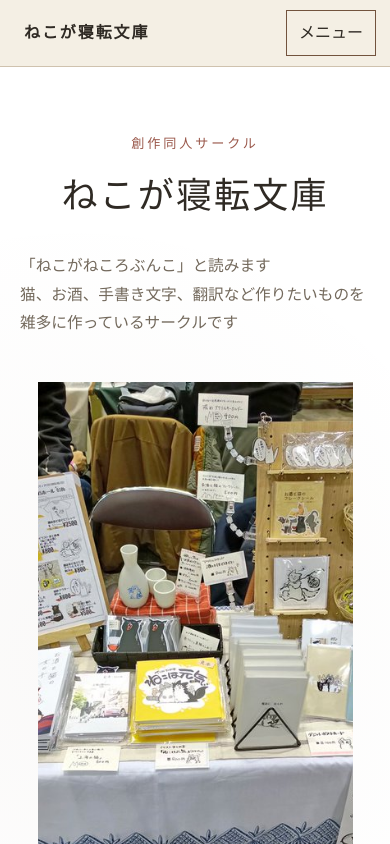
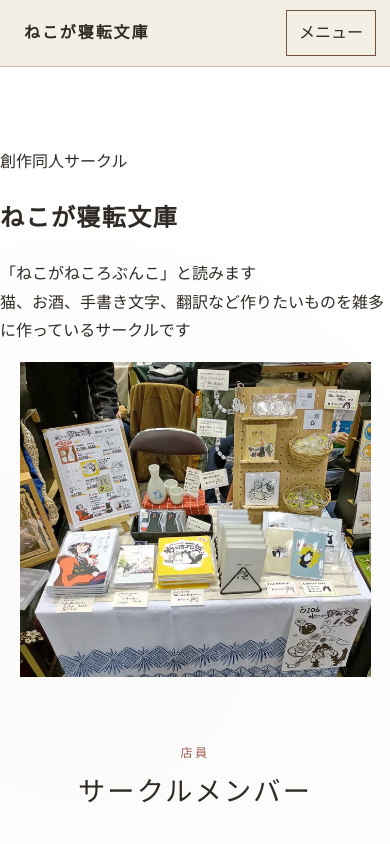
Before and after one commit to NekoGaNekoroBunko/nekoganekorobunko.github.io, a plain HTML site: page index.html in a window 390 px wide. Shown: the top 844 px of the page. Drawn offline with Linux system fonts and the light colour scheme.

Commit message:
Add files via upload

```diff
--- a/style.css
+++ b/style.css
@@ -59,16 +59,14 @@ img { max-width: 100%; display: block; }
 .menu-button { display: none; border: 1px solid var(--wood); background: transparent; padding: 8px 12px; font: inherit; color: inherit; }
 
 
-/* ==================== トップ ==================== */
-.hero { padding: 86px 20px 55px; }
-.hero-inner { width: min(900px, 100%); margin: auto; text-align: center; }
-.hero-kicker { color: var(--red); letter-spacing: .22em; font-size: .82rem; margin: 0 0 8px; }
-.hero h1 { margin: 0; font-size: clamp(2.25rem, 7vw, 4.5rem); font-weight: 500; letter-spacing: .12em; }
-.hero-copy { max-width: 690px; margin: 24px auto 45px; color: var(--muted); font-size: .98rem; }
-
 /* ---------- トップ画像 ---------- */
-.hero-image {   width: 90%;   margin: 10px auto 0;   overflow: hidden; }
-.hero-image img {   display: block;   width: 100%;   height: 500px;   object-fit: cover;   object-position: center center; }
+.hero-image { width: 90%; margin: 10px auto 0; overflow: hidden; }
+.hero-image img { display: block; width: 100%; height: 500px; object-fit: cover; object-position: center center; }
+/* ---------- スマホ ---------- */
+@media (max-width: 768px) {
+  .hero-image { width: 90%; }
+  .hero-image img { width: 100%; height: auto; object-fit: contain; }
+}
 
 /* ---------- 各セクション共通 ----------*/
 .section { width: min(1040px, calc(100% - 40px)); margin: 0 auto; padding: 90px 0; }
```
Also changed, not shown: index.html (+0 -1 lines).
